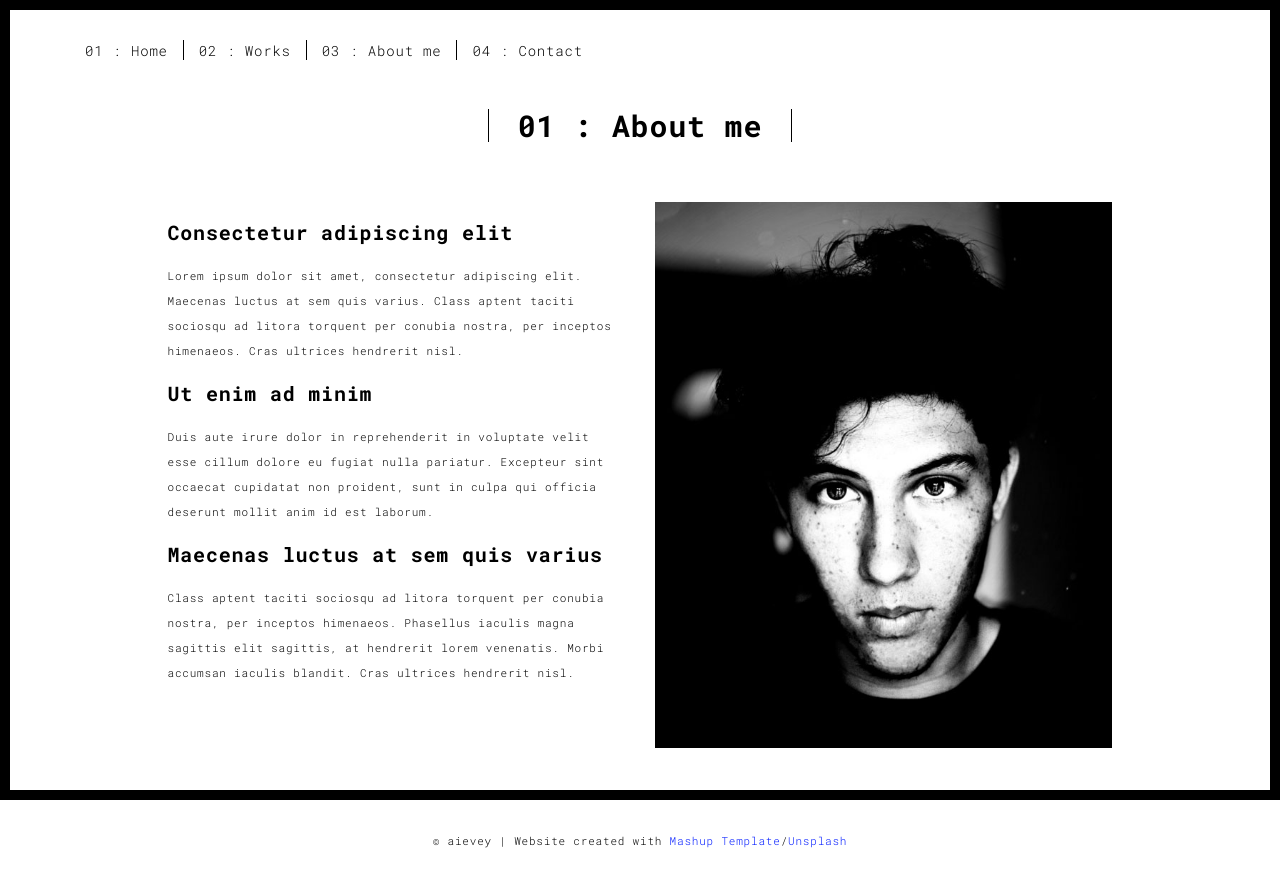
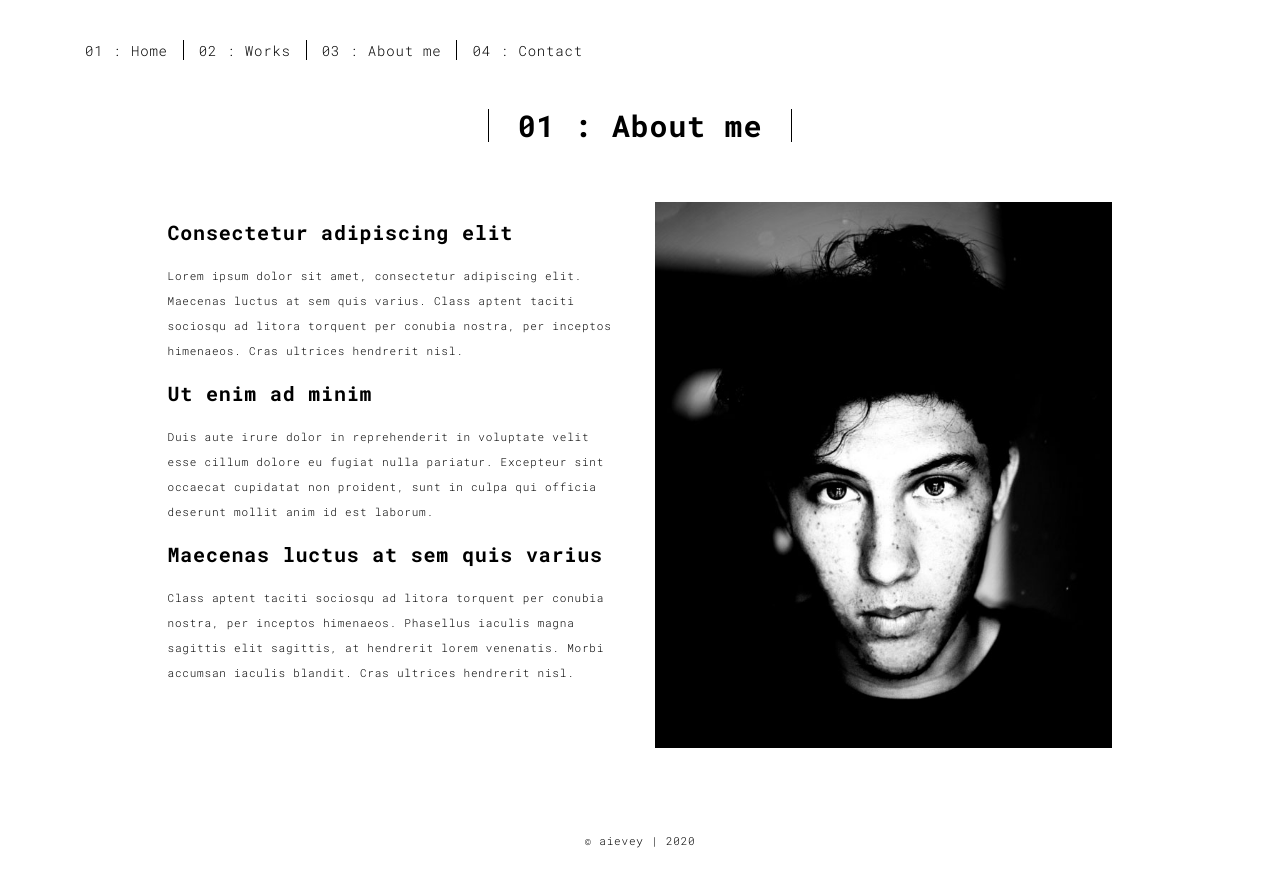
Before and after one commit to aievey/portfo, a Flask app: template templates/about.html in a window 1280 px wide. Run offline with Flask 2, Linux system fonts and the light colour scheme; the template is opened without the code that fills it, so the values that code supplies are empty.

Commit message:
removed border from about.html, contact.html, work.html, works.html

```diff
--- a/templates/about.html
+++ b/templates/about.html
@@ -20,10 +20,10 @@
 <link href="../static/main.3f6952e4.css" rel="stylesheet"></head>
 
 <body class="">
-<div id="site-border-left"></div>
+<!-- <div id="site-border-left"></div>
 <div id="site-border-right"></div>
 <div id="site-border-top"></div>
-<div id="site-border-bottom"></div>
+<div id="site-border-bottom"></div> -->
  <!-- Add your content of header -->
 <header>
   <nav class="navbar  navbar-fixed-top navbar-default">
@@ -90,7 +90,7 @@
   <div class="container">
     <div class="row">
       <div class="col-xs-12">
-        <p>© aievey | Website created with <a href="http://www.mashup-template.com/" title="Create website with free html template">Mashup Template</a>/<a href="https://www.unsplash.com/" title="Beautiful Free Images">Unsplash</a></p>
+        <p>© aievey | 2020</p>
       </div>
     </div>
   </div>
--- a/templates/contact.html
+++ b/templates/contact.html
@@ -20,10 +20,10 @@
 <link href="../static/main.3f6952e4.css" rel="stylesheet"></head>
 
 <body class="">
-<div id="site-border-left"></div>
+<!-- <div id="site-border-left"></div>
 <div id="site-border-right"></div>
 <div id="site-border-top"></div>
-<div id="site-border-bottom"></div>
+<div id="site-border-bottom"></div> -->
  <!-- Add your content of header -->
 <header>
   <nav class="navbar  navbar-fixed-top navbar-default">
@@ -122,7 +122,7 @@
   <div class="container">
     <div class="row">
       <div class="col-xs-12">
-        <p>© aievey | Website created with <a href="http://www.mashup-template.com/" title="Create website with free html template">Mashup Template</a>/<a href="https://www.unsplash.com/" title="Beautiful Free Images">Unsplash</a></p>
+        <p>© aievey |2020</p>
       </div>
     </div>
   </div>
--- a/templates/work.html
+++ b/templates/work.html
@@ -20,10 +20,10 @@
 <link href="../static/main.3f6952e4.css" rel="stylesheet"></head>
 
 <body class="">
-<div id="site-border-left"></div>
+<!-- <div id="site-border-left"></div>
 <div id="site-border-right"></div>
 <div id="site-border-top"></div>
-<div id="site-border-bottom"></div>
+<div id="site-border-bottom"></div> -->
 <!-- Add your content of header -->
 <header>
   <nav class="navbar  navbar-fixed-top navbar-default">
@@ -104,7 +104,7 @@
   <div class="container">
     <div class="row">
       <div class="col-xs-12">
-        <p>© aievey | Website created with <a href="http://www.mashup-template.com/" title="Create website with free html template">Mashup Template</a>/<a href="https://www.unsplash.com/" title="Beautiful Free Images">Unsplash</a></p>
+        <p>© aievey | 2020</p>
       </div>
     </div>
   </div>
--- a/templates/works.html
+++ b/templates/works.html
@@ -20,10 +20,10 @@
 <link href="../static/main.3f6952e4.css" rel="stylesheet"></head>
 
 <body class="">
-<div id="site-border-left"></div>
+<!-- <div id="site-border-left"></div>
 <div id="site-border-right"></div>
 <div id="site-border-top"></div>
-<div id="site-border-bottom"></div>
+<div id="site-border-bottom"></div> -->
  <!-- Add your content of header -->
 <header>
   <nav class="navbar  navbar-fixed-top navbar-default">
@@ -171,7 +171,7 @@
   <div class="container">
     <div class="row">
       <div class="col-xs-12">
-        <p>© aievey | Website created with <a href="http://www.mashup-template.com/" title="Create website with free html template">Mashup Template</a>/<a href="https://www.unsplash.com/" title="Beautiful Free Images">Unsplash</a></p>
+        <p>© aievey | 2020</p>
       </div>
     </div>
   </div>
```
